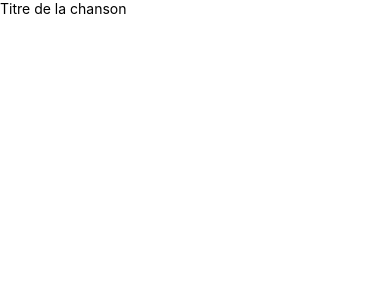
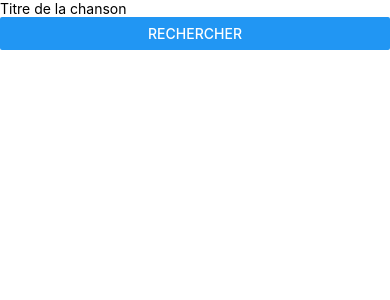
Before and after one commit to valentinmarq/FormationRN, a React Native app in the folder AwesomeTSProject/: screen / in a window 390 px wide. Shown: the top 300 px of the page. Built offline with nearby package versions, Linux system fonts and the light colour scheme.

Commit message:
Add research Button in App.tsx

```diff
--- a/AwesomeTSProject/App.tsx
+++ b/AwesomeTSProject/App.tsx
@@ -1,10 +1,11 @@
 import React from 'react';
-import {SafeAreaView, TextInput} from 'react-native';
+import {SafeAreaView, TextInput, Button} from 'react-native';
 
 const App = () => {
   return (
     <SafeAreaView>
       <TextInput placeholder="Titre de la chanson" />
+      <Button title="Rechercher" onPress={() => {}} />
     </SafeAreaView>
   );
 };
```
